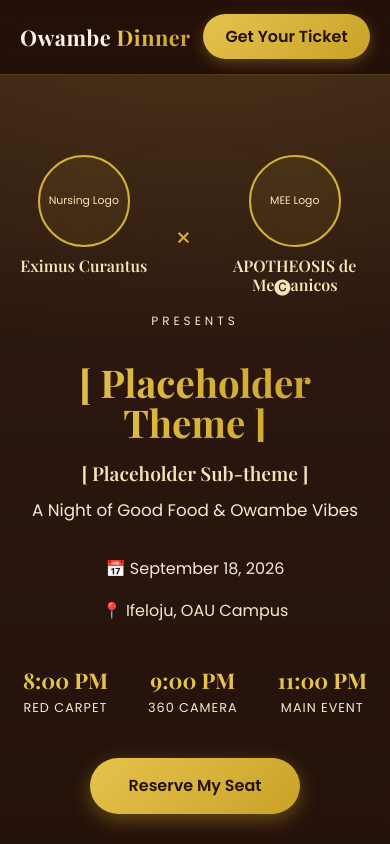
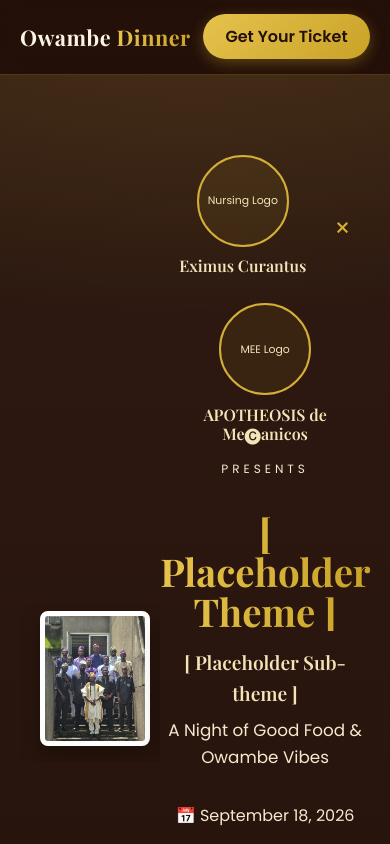
Before and after one commit to oadeniran/mee-nursing-dinner, a Next.js app: page / in a window 390 px wide. Shown: the top 844 px of the page. Built offline with nearby package versions, Linux system fonts and the light colour scheme.

Commit message:
make images still apear on mobile

```diff
--- a/src/app/globals.css
+++ b/src/app/globals.css
@@ -275,6 +275,7 @@ section { padding: 5rem 1.25rem; }
   background-size: cover; background-position: center;
   box-shadow: 0 10px 24px rgba(0, 0, 0, 0.3);
 }
+.scatter-group { display: contents; }
 .s-1 { top: 9%;  left: 3%;  transform: rotate(-8deg); }
 .s-2 { top: 14%; right: 3%; transform: rotate(6deg); }
 .s-3 { bottom: 10%; left: 5%; transform: rotate(5deg); }
@@ -282,9 +283,25 @@ section { padding: 5rem 1.25rem; }
 .s-5 { top: 44%; left: 1%;  transform: rotate(4deg); }
 .s-6 { top: 40%; right: 1%; transform: rotate(-5deg); }
 
-/* Hide scatter when there isn't gutter room beside the content */
+/* Mobile / narrow: no gutter room, so show photos as a swipeable strip */
 @media (max-width: 1200px) {
-  .scatter { display: none; }
+  .scatter-group {
+    display: flex;
+    gap: 0.75rem;
+    overflow-x: auto;
+    padding: 0.5rem 1.25rem 1rem;
+    scrollbar-width: none;                 /* hide scrollbar, Firefox */
+    -webkit-overflow-scrolling: touch;
+  }
+  .scatter-group::-webkit-scrollbar { display: none; }  /* hide scrollbar, WebKit */
+
+  .scatter {
+    position: static;   /* stop absolute-positioning into the (nonexistent) gutter */
+    flex: 0 0 auto;     /* keep each photo its natural size in the row */
+    width: 110px;
+    height: 135px;
+    transform: none;    /* clear the desktop tilt so the strip sits clean */
+  }
 }
 
 
--- a/src/app/page.tsx
+++ b/src/app/page.tsx
@@ -31,7 +31,7 @@ function getLogo(name: string): string | null {
 // Decorative photos scattered around a section.
 function Scatter({ imgs }: { imgs: string[] }) {
   return (
-    <>
+    <div className="scatter-group">
       {imgs.map((src, i) => (
         <div
           key={`${src}-${i}`}
@@ -39,7 +39,7 @@ function Scatter({ imgs }: { imgs: string[] }) {
           style={{ backgroundImage: `url(${src})` }}
         />
       ))}
-    </>
+    </div>
   );
 }
 
```
